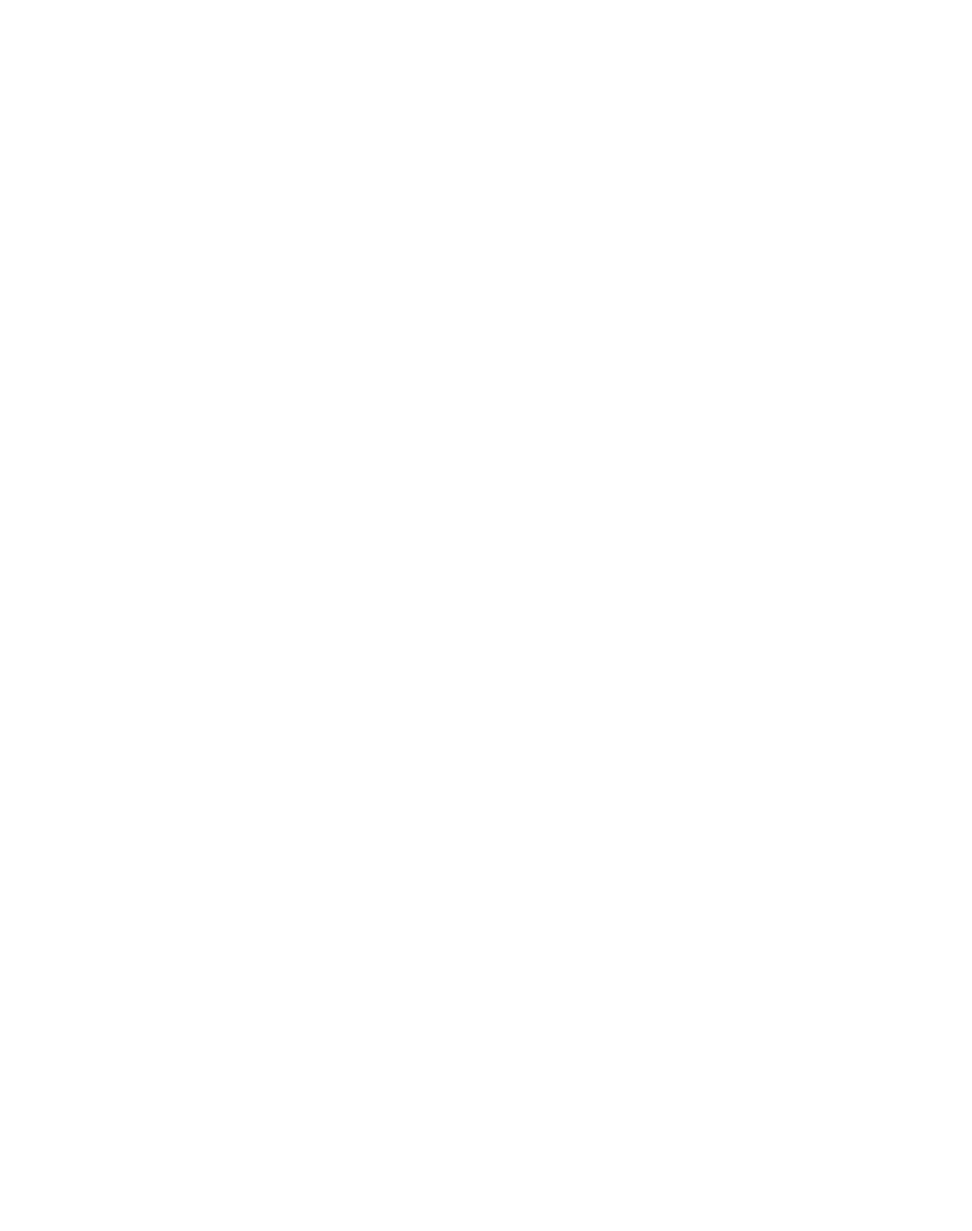
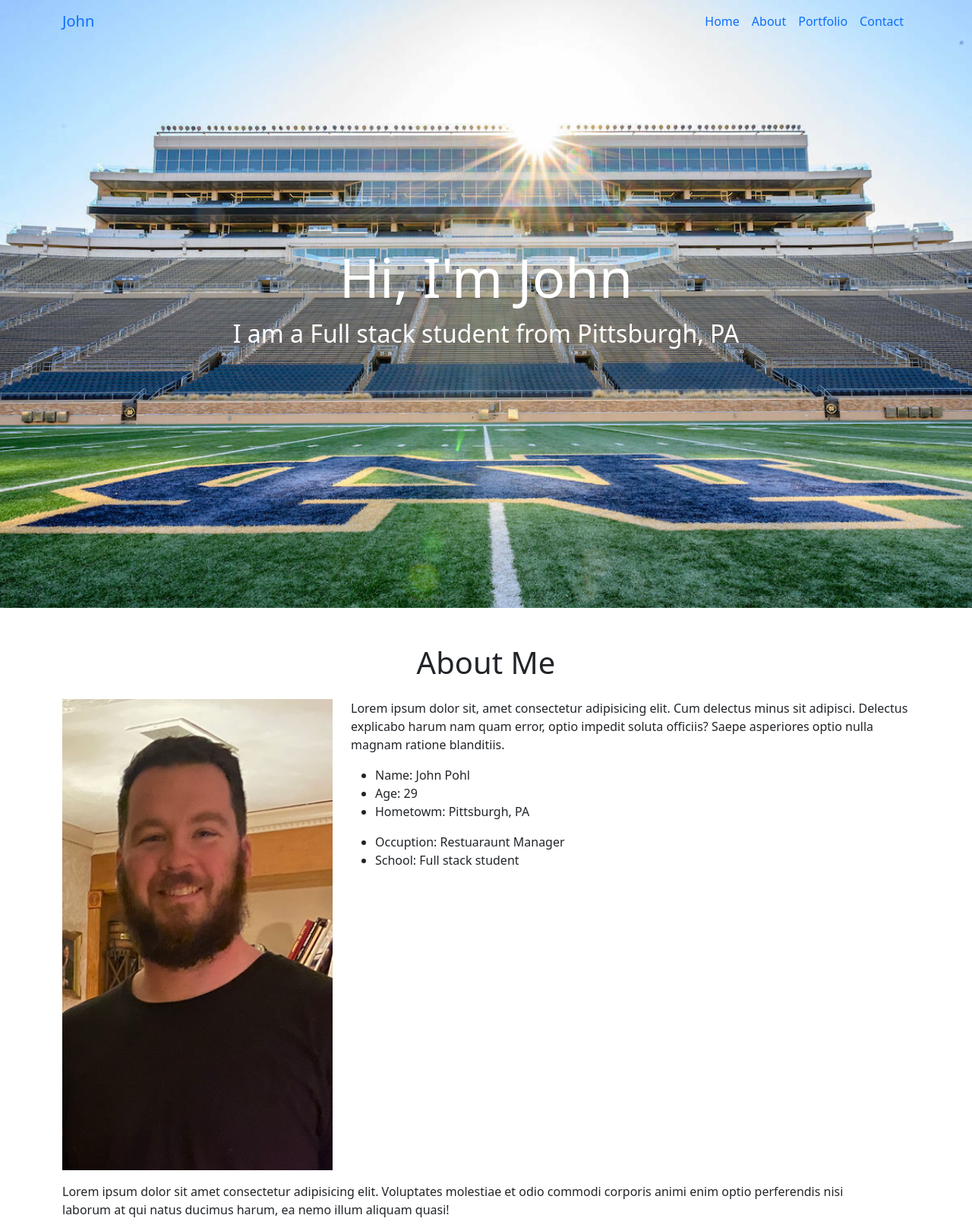
Before and after one commit to Johnpo34/JP_Portfolio, a plain HTML site: page index.html in a window 1280 px wide. Shown: the whole page at 76% size. Before the commit the page ends 800 px from the top, so only its background shows below. Drawn offline with nearby package versions, Linux system fonts and the light colour scheme; files whose address does not match are found by name.

Commit message:
added some css and js

```diff
--- a/assets/script.js
+++ b/assets/script.js
@@ -0,0 +1,11 @@
+const header = document.querySelector('.navbar');
+
+window.onscroll = function() {
+    var top = window.scrollY;
+    if(top >=100) {
+        header.classList.add('navbarDark');
+    }
+    else {
+        header.classList.remove('navbarDark');
+    }
+}
--- a/assets/style.css
+++ b/assets/style.css
@@ -0,0 +1,31 @@
+.bgimage {
+    height: 100vh;
+    background: url('/Users/johnpohl/Desktop/Bootcamp/homework/JP_Portfolio/images/stadium.jpeg');
+    background-size: cover;
+    position: relative;
+}
+
+.hero_title {
+    font-size: 4.5rem;
+}
+
+.hero_desc {
+    font-size: 2rem;
+}
+
+.hero-text {
+    text-align: center;
+    position: absolute;
+    top: 50%;
+    left: 50%;
+    transform: translate(-50%, -50%);
+    color: white;
+}
+
+.imageAboutPage {
+    width: 100%;
+}
+
+.navbarScroll.navbarDark {
+    background-color: black;
+}
--- a/index.html
+++ b/index.html
@@ -1,12 +1,91 @@
 <!DOCTYPE html>
 <html lang="en">
+
 <head>
     <meta charset="UTF-8">
     <meta http-equiv="X-UA-Compatible" content="IE=edge">
     <meta name="viewport" content="width=device-width, initial-scale=1.0">
-    <title>John Pohl Portfolio</title>
+    <link href="https://cdn.jsdelivr.net/npm/bootstrap@5.0.2/dist/css/bootstrap.min.css" rel="stylesheet"
+        integrity="sha384-EVSTQN3/azprG1Anm3QDgpJLIm9Nao0Yz1ztcQTwFspd3yD65VohhpuuCOmLASjC" crossorigin="anonymous">
+    <i class="fab fa-bootstrap"></i>
+    <link rel="stylesheet" href="assets/style.css">
+    <title>Portfolio</title>
 </head>
+
 <body>
+    <nav class="navbar navbar-expand-lg fixed-top navbarScroll">
+        <div class="container"><a class="navbar-brand" href="#">John</a>
+            <button class="navbar-toggler" type="button" data-bs-toggle="collapse"
+                data-bs-trget="#navbarSupportedContent" aria-controls="navbarSupportedContent" aria-expanded="false"
+                aria-label="toggle naviation">
+            </button>
+            <div class="collapse navbar-collapse" id="navbarSupportedContent">
+                <ul class="navbar-nav ms-auto">
+                    <li class="nav-item active">
+                        <a class="nav-link" href="#home">Home</a>
+                    </li>
+                    <li class="nav-item">
+                        <a class="nav-link" href="#about">About</a>
+                    </li>
+                    <li class="nav-item">
+                        <a class="nav-link" href="#portfolio">Portfolio</a>
+                    </li>
+                    <li class="nav-item">
+                        <a class="nav-link" href="#Contact">Contact</a>
+                    </li>
+                </ul>
+            </div>
+        </div>
+    </nav>
 
+    <section class="bgimage" id="home">
+        <div class="container-fluid">
+            <div class="row">
+            <div class="col-lg-12 col-md-12 col-sm-12 col-xs-12 hero-text">
+                <h2 class="hero_title">Hi, I'm John</h2>
+                <p class="hero_desc">I am a Full stack student from Pittsburgh, PA</p>
+            </div>
+            </div>
+        </div>
+    </section>
+
+    <section id="about">
+        <div class="container mt-4 pt-4">
+            <h1 class="text-center">About Me</h1>
+            <div class="row mt-4">
+                <div class="col-lg-4">
+                    <img src="/Users/johnpohl/Desktop/Bootcamp/homework/JP_Portfolio/images/IMG_5390.jpg" class= "imageAboutPage" alt="">
+                </div>
+
+                <div class="col-lg-8">
+                    <p>Lorem ipsum dolor sit, amet consectetur adipisicing elit. Cum delectus minus sit adipisci. Delectus explicabo harum nam quam error, optio impedit soluta officiis? Saepe asperiores optio nulla magnam ratione blanditiis.
+                    </p>
+                    <div class=""row mt-3>
+                        <ul>
+                            <li>Name: John Pohl</li>
+                            <li>Age: 29</li>
+                            <li>Hometowm: Pittsburgh, PA</li>
+                        </ul>
+                    </div>
+                    <div class="col-md-6">
+                        <ul>
+                            <li>Occuption: Restuaraunt Manager</li>
+                            <li>School: Full stack student</li>
+                        </ul>
+                    </div>
+            </div>
+            <div class="row mt-3">
+                <p>Lorem ipsum dolor sit amet consectetur adipisicing elit. Voluptates molestiae et odio commodi corporis animi enim optio perferendis nisi laborum at qui natus ducimus harum, ea nemo illum aliquam quasi!
+
+                </p>
+            </div>
+        </div>
+    </section>
+
+    <script src="assets/script.js"></script>
+    <script src="https://cdn.jsdelivr.net/npm/bootstrap@5.0.2/dist/js/bootstrap.bundle.min.js"
+        integrity="sha384-MrcW6ZMFYlzcLA8Nl+NtUVF0sA7MsXsP1UyJoMp4YLEuNSfAP+JcXn/tWtIaxVXM"
+        crossorigin="anonymous"></script>
 </body>
+
 </html>
```
Also changed, not shown: images/IMG_5390.jpg (added), images/stadium.jpeg (added), 3 other files.
